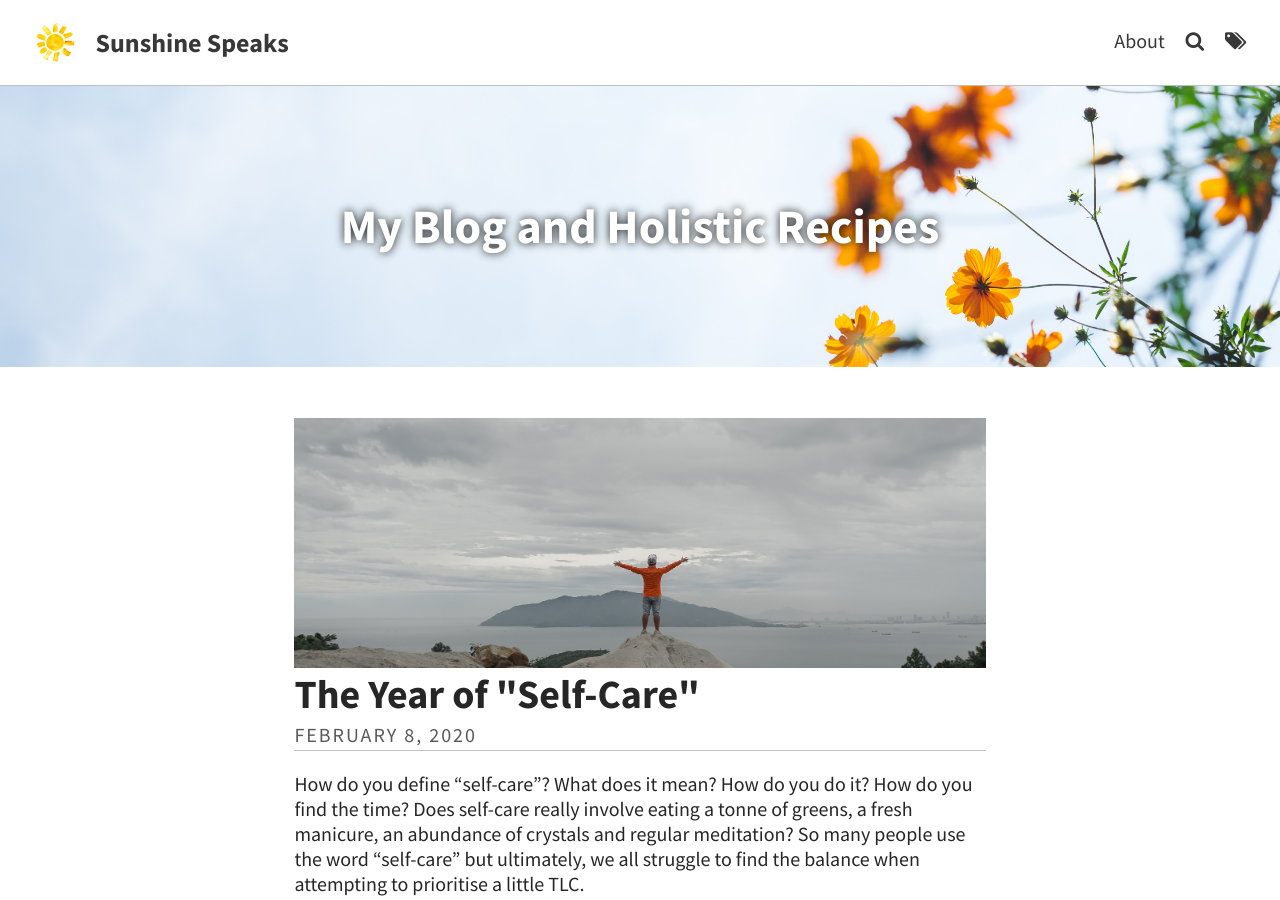
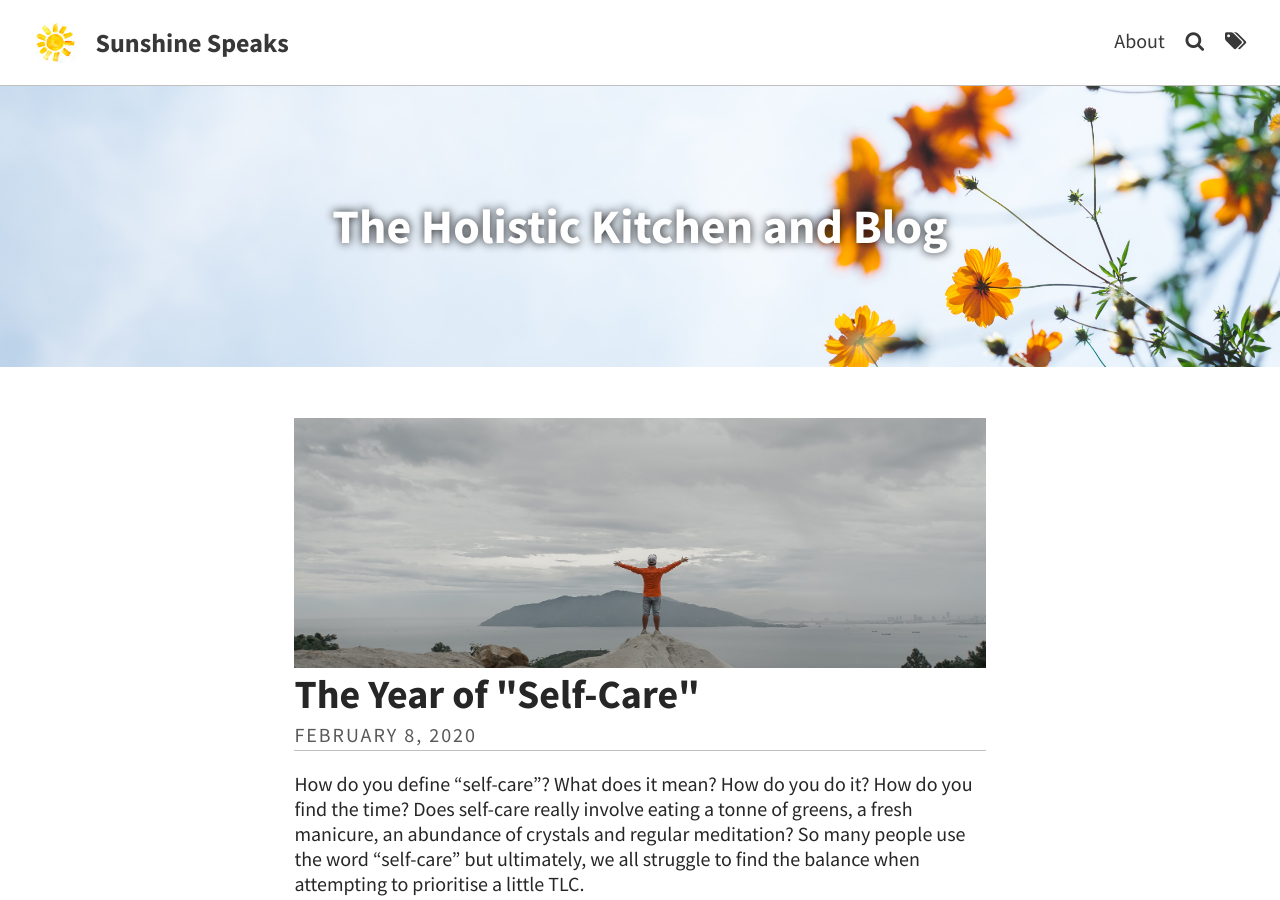
Before and after one commit to sunshinespeaks/sunshinespeaks.github.io, a Jekyll site: the page built from index.html, in a window 1280 px wide and 900 px high. Built offline with Jekyll 4.4.1, drawn with Linux system fonts in a browser that asks for light colours; the list of posts is cut into pages by our own code.

Commit message:
Header change

```diff
--- a/_config.yml
+++ b/_config.yml
@@ -51,7 +51,7 @@ recipemenu: false # you can change to true and a menu of all recipes will appear
 
 # Header and footer text
 # Change this text to yourown
-header_text: My Blog and Holistic Recipes
+header_text: The Holistic Kitchen and Blog
 
 recipecollection: Your recipe collection
 
```
